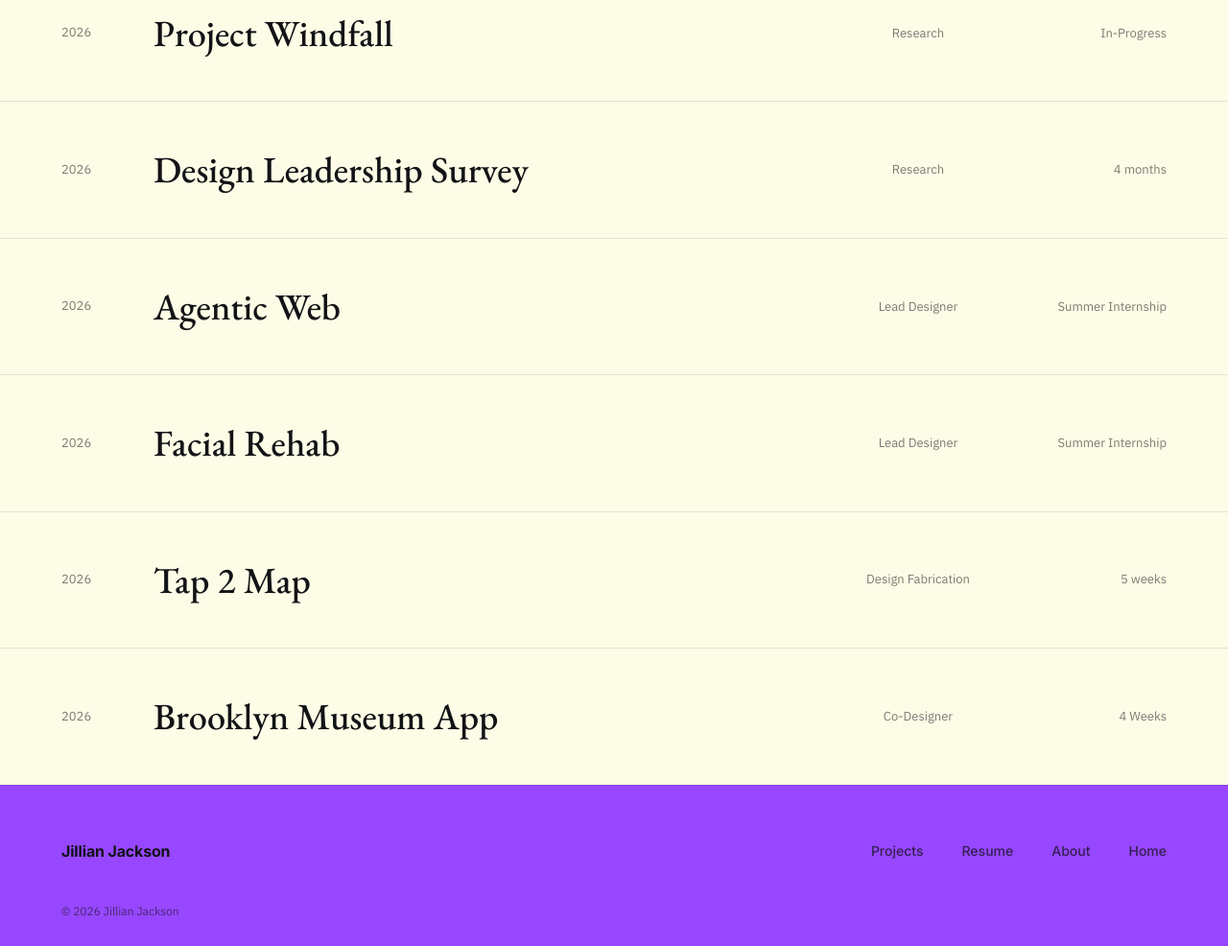
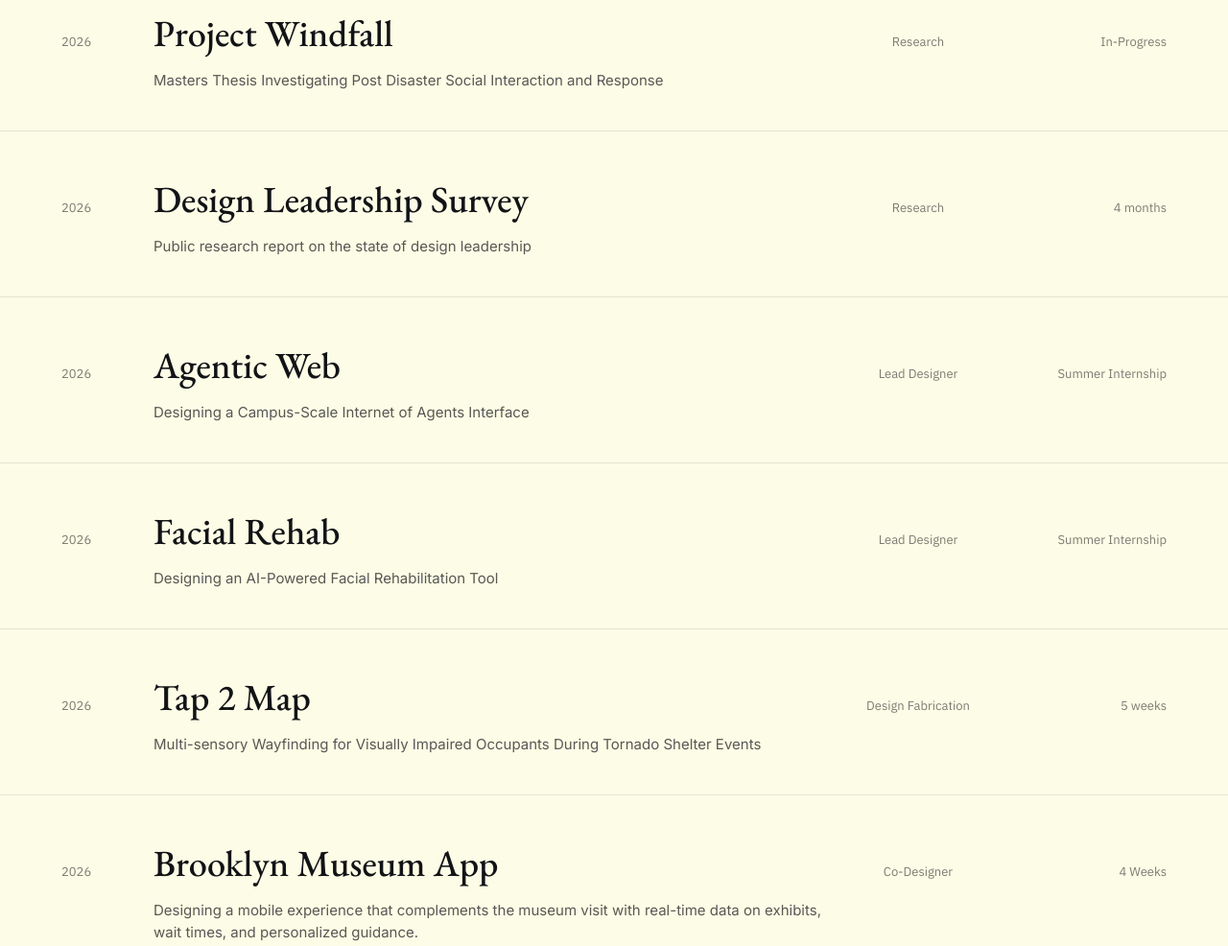
Before and after one commit to jillianmjackson/Portfolio, a plain HTML site: page index.html in a window 1280 px wide. Shown: the part 836-1822 px from the top of the page at 96% size. Drawn offline with nearby package versions, Linux system fonts and the light colour scheme.

Commit message:
Add hover descriptions to home page project list
Each project row reveals a sans-serif description under its title on
hover/focus (always visible on touch devices). Row metadata is now
baseline-aligned to the title so it stays fixed as the row expands.

Co-Authored-By: Claude Opus 5.5 <noreply@anthropic.com>

```diff
--- a/assets/css/main.css
+++ b/assets/css/main.css
@@ -551,7 +551,9 @@ footer {
 .project-row {
   display: grid;
   grid-template-columns: 72px 1fr 150px 160px;
-  align-items: center;
+  /* Baseline (not center) pins year/role/duration to the title line,
+     so they don't shift when the hover description expands the row */
+  align-items: baseline;
   gap: 24px;
   padding: 40px 64px;
   text-decoration: none;
@@ -580,6 +582,46 @@ footer {
 }
 
 .project-row:hover .row-title { transform: translateX(8px); }
+
+/* Hover description — wrap title + desc in .row-main.
+   Grid-rows 0fr → 1fr animates height without a fixed max-height. */
+.row-main {
+  display: flex;
+  flex-direction: column;
+}
+
+.row-desc {
+  display: grid;
+  grid-template-rows: 0fr;
+  opacity: 0;
+  font-family: var(--font);
+  font-size: 15px;
+  line-height: 1.5;
+  color: var(--text-70);
+  transition: grid-template-rows 0.3s ease, opacity 0.3s ease, transform 0.2s;
+}
+
+.row-desc > span {
+  overflow: hidden;
+  padding-top: 0;
+  transition: padding-top 0.3s ease;
+}
+
+.project-row:hover .row-desc,
+.project-row:focus-visible .row-desc {
+  grid-template-rows: 1fr;
+  opacity: 1;
+  transform: translateX(8px);
+}
+
+.project-row:hover .row-desc > span,
+.project-row:focus-visible .row-desc > span { padding-top: 8px; }
+
+/* Touch devices can't hover — show descriptions by default */
+@media (hover: none) {
+  .row-desc { grid-template-rows: 1fr; opacity: 1; }
+  .row-desc > span { padding-top: 8px; }
+}
 
 .row-role,
 .row-duration {
--- a/index.html
+++ b/index.html
@@ -28,42 +28,60 @@
   <main class="project-list" id="work">
     <a class="project-row" href="#"><!-- TODO: link case study page -->
       <span class="row-year">2026</span>
+      <span class="row-main">
         <span class="row-title">Project Windfall</span>
+        <span class="row-desc"><span>Masters Thesis Investigating Post Disaster Social Interaction and Response</span></span>
+      </span>
       <span class="row-role">Research</span>
       <span class="row-duration">In-Progress</span>
     </a>
 
     <a class="project-row" href="#"><!-- TODO: link case study page -->
       <span class="row-year">2026</span>
+      <span class="row-main">
         <span class="row-title">Design Leadership Survey</span>
+        <span class="row-desc"><span>Public research report on the state of design leadership</span></span>
+      </span>
       <span class="row-role">Research</span>
       <span class="row-duration">4 months</span>
     </a>
 
     <a class="project-row" href="case-studies/agentic-web.html">
       <span class="row-year">2026</span>
+      <span class="row-main">
         <span class="row-title">Agentic Web</span>
+        <span class="row-desc"><span>Designing a Campus-Scale Internet of Agents Interface</span></span>
+      </span>
       <span class="row-role">Lead Designer</span>
       <span class="row-duration">Summer Internship</span>
     </a>
 
     <a class="project-row" href="case-studies/facerehab.html">
       <span class="row-year">2026</span>
+      <span class="row-main">
         <span class="row-title">Facial Rehab</span>
+        <span class="row-desc"><span>Designing an AI-Powered Facial Rehabilitation Tool</span></span>
+      </span>
       <span class="row-role">Lead Designer</span>
       <span class="row-duration">Summer Internship</span>
     </a>
 
     <a class="project-row" href="#"><!-- TODO: link case study page -->
       <span class="row-year">2026</span>
+      <span class="row-main">
         <span class="row-title">Tap 2 Map</span>
+        <span class="row-desc"><span>Multi-sensory Wayfinding for Visually Impaired Occupants During Tornado Shelter Events</span></span>
+      </span>
       <span class="row-role">Design Fabrication</span>
       <span class="row-duration">5 weeks</span>
     </a>
 
     <a class="project-row" href="case-studies/brooklyn-museum.html">
       <span class="row-year">2026</span>
+      <span class="row-main">
         <span class="row-title">Brooklyn Museum App</span>
+        <span class="row-desc"><span>Designing a mobile experience that complements the museum visit with real-time data on exhibits, wait times, and personalized guidance.</span></span>
+      </span>
       <span class="row-role">Co-Designer</span>
       <span class="row-duration">4 Weeks</span>
     </a>
```
Lines whose indentation alone changed are shown as unchanged.
